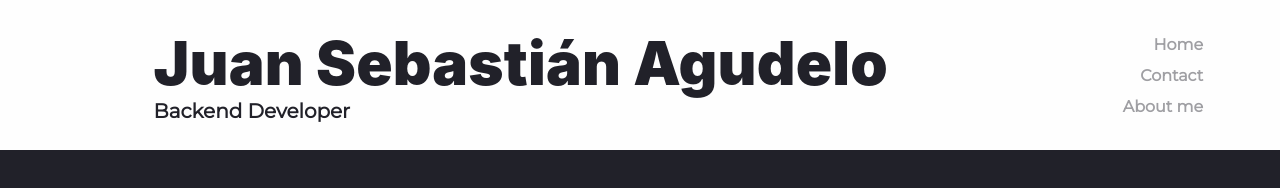
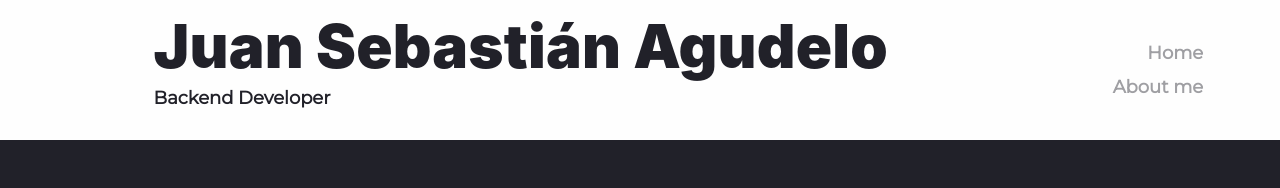
Before and after one commit to juansacdev/personal-web, a plain HTML site: page index.html in a window 1280 px wide. Drawn offline with Linux system fonts and the light colour scheme.

Commit message:
some else changes

```diff
--- a/css/main.css
+++ b/css/main.css
@@ -5,7 +5,6 @@
     padding: 0;
     box-sizing: border-box;
     font-family: 'Montserrat', sans-serif;
-    /* color: white; */
 }
 
 html {
@@ -28,7 +27,7 @@ body {
 
 header {
     width: 100%;
-    height: 150px;
+    height: 140px;
     background-color: rgb(254, 254, 254);
     display: flex;
     justify-content: center;
@@ -38,16 +37,20 @@ header {
 header .header-section {
     width: 100%;
     display: flex;
+    justify-content: space-between;
     align-items: center;
-    padding: 0 6% 0 12%;
+    padding: 0 6% 0% 12%;
 }
 
 .header-section__heading {
-    flex: 1 1 0%;
+    /* flex: 1 1 0%; */
+    height: 100%;
 }
 
 .header-section__heading h1>a {
     font-family: -apple-system, BlinkMacSystemFont, "Segoe UI", Roboto, Oxygen-Sans, Ubuntu, Cantarell, "Helvetica Neue", sans-serif;
+    display: inline-block;
+    margin-top: 1rem;
     font-weight: 900;
     font-size: 6rem;
     letter-spacing: 0.02rem;
@@ -70,7 +73,10 @@ a {
 }
 
 .header-section__heading h2 {
-    font-size: 2rem;
+    display: inline-block;
+    margin-top: 0.5rem;
+    /* margin-bottom: 0.5rem; */
+    font-size: 1.8rem;
     font-weight: 700;
 }
 
@@ -80,7 +86,7 @@ a {
 
 .header-section__nav .nav-list-item {
     list-style: none;
-    font-size: 1.6rem;
+    font-size: 1.8rem;
     margin: 1.2rem 0px;
 }
 
--- a/index.html
+++ b/index.html
@@ -20,9 +20,9 @@
                         <li class="nav-list-item">
                             <a href="/" class="nav-list-item__ref">Home</a>
                         </li>
-                        <li class="nav-list-item">
+                        <!-- <li class="nav-list-item">
                             <a href="/contact.html" class="nav-list-item__ref">Contact</a>
-                        </li>
+                        </li> -->
                         <li class="nav-list-item">
                             <a href="/about-me.html" class="nav-list-item__ref">About me</a>
                         </li>
```
Also changed, not shown: assets/code.png (added), assets/descarga.png (added).
